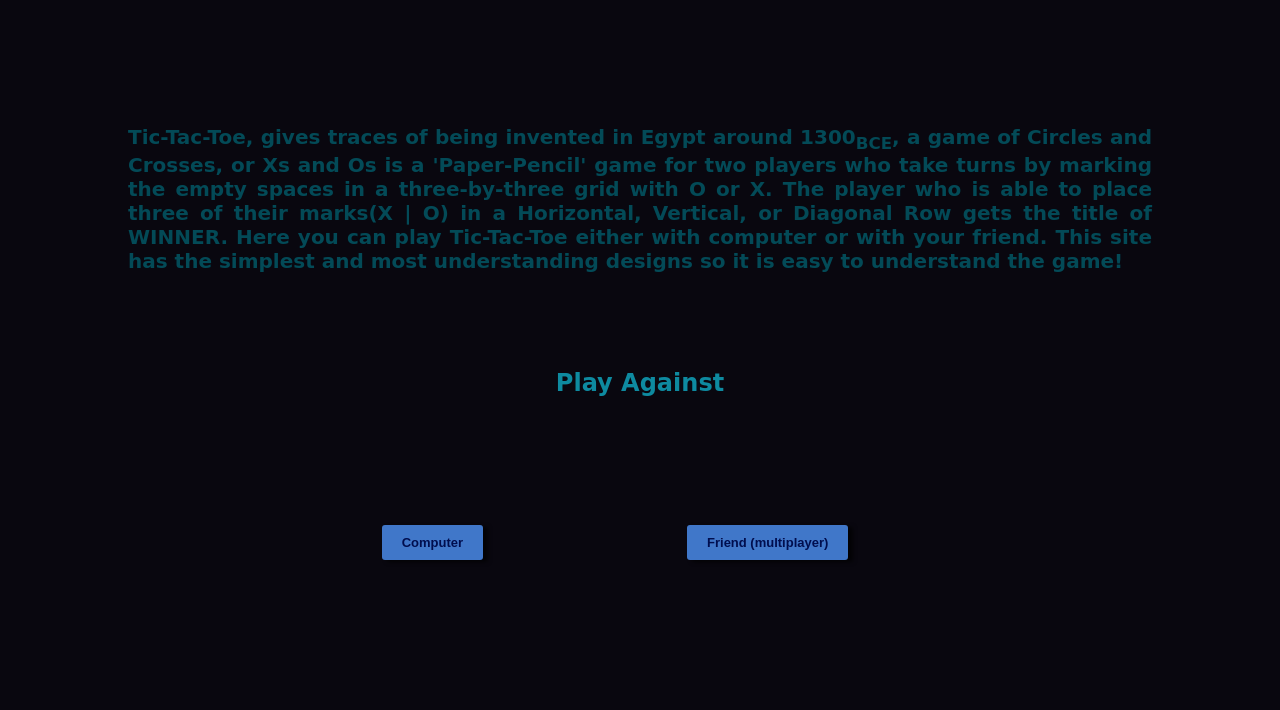
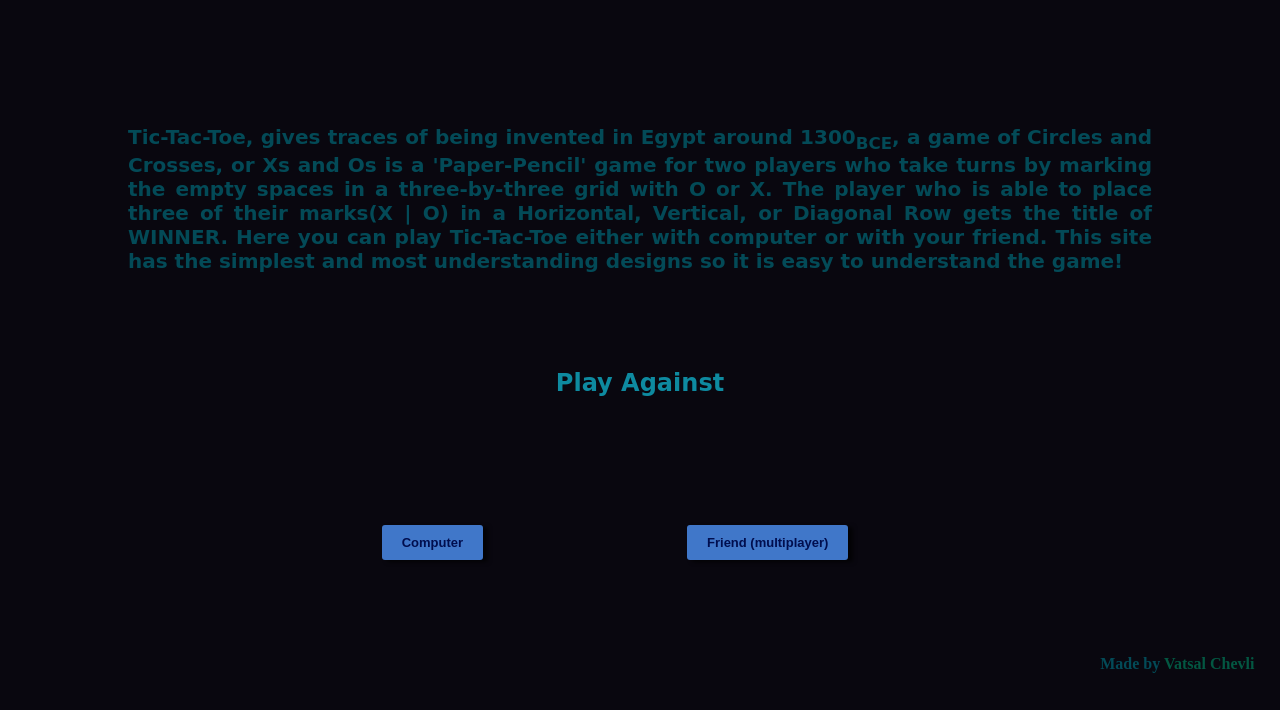
Before and after one commit to VatsalDC/tic-tac-toe, a plain HTML site: page index.html in a window 1280 px wide. Shown: the part 90-800 px from the top of the page. Drawn offline with Linux system fonts and the light colour scheme.

Commit message:
added git link to home page

```diff
--- a/index.html
+++ b/index.html
@@ -37,6 +37,12 @@
 			<br />
 			<center class="gamemode">Play Against</center>
 		</h5>
+		<h4 id="credit">
+					Made by
+					<a href="https://github.com/VatsalDC/tic-tac-toe"
+						>Vatsal Chevli</a
+					>
+				</h4>
 		<center>
 			<button id="spbtn" onclick="window.location='index.html'">
 				Computer
```
